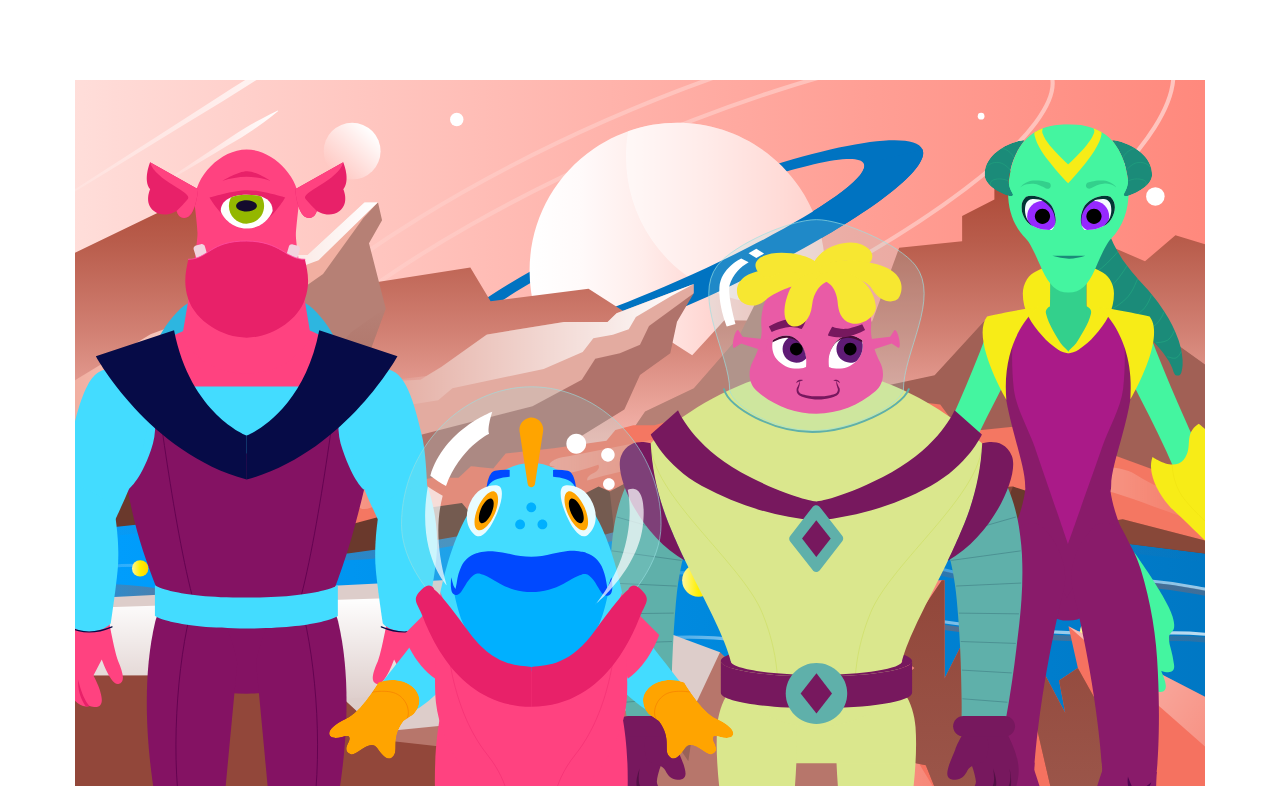
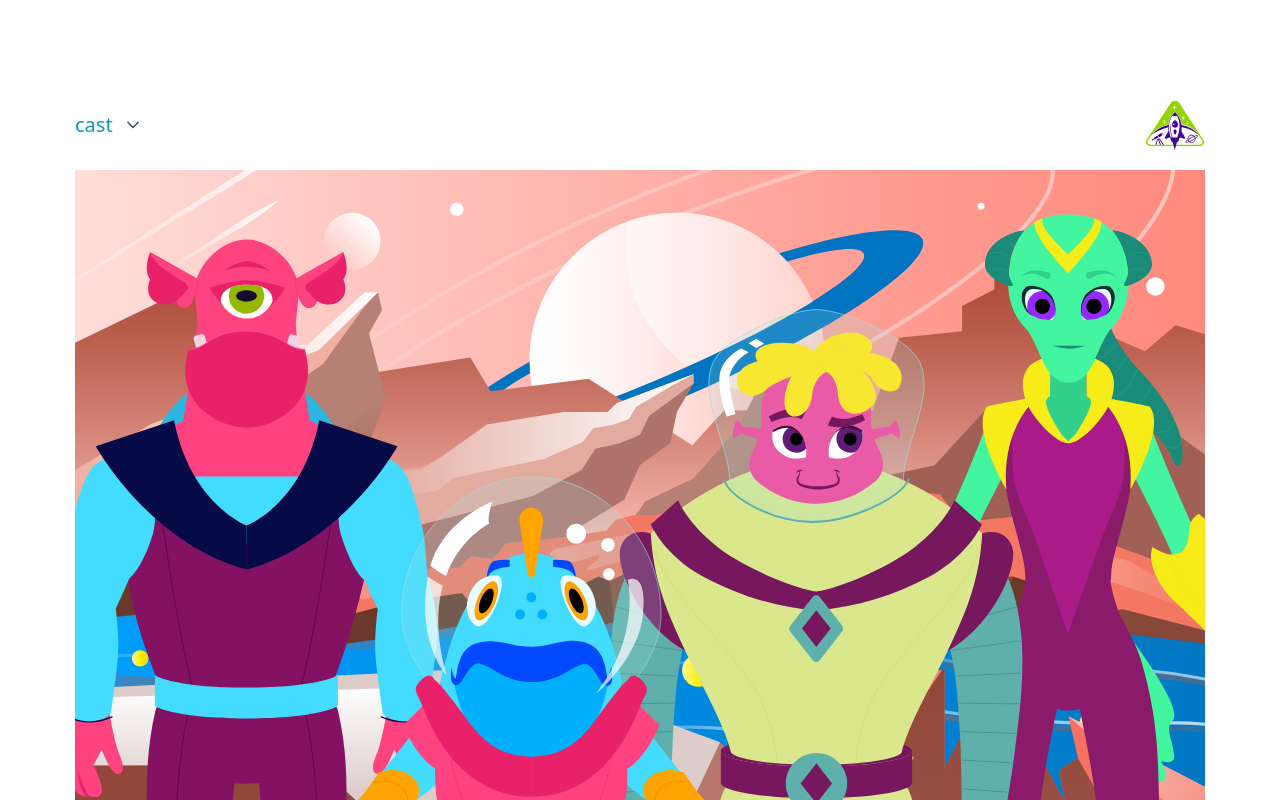
Before and after one commit to MarcelDurgante/hands-on-react, a React (Vite) app: page / in a window 1280 px wide. Shown: the top 800 px of the page. Built offline with nearby package versions, Linux system fonts and the light colour scheme.

Commit message:
Implemented Navigation bar

```diff
--- a/src/App.jsx
+++ b/src/App.jsx
@@ -1,6 +1,7 @@
 import { useState, useEffect } from 'react';
 import ListCast from './components/ListCast';
 import Modal from './components/Modal';
+import Nav from './components/Nav';
 
 function App() {
   const [cast, setCast] = useState([]);
@@ -13,9 +14,11 @@ function App() {
 
   useEffect(() => {
     fetchCast();
-  }, [])
+  })
 
   return (
+    <>
+      <Nav cast={cast} onChoice={(info) => { setMemberInfo(info) }} />
       <main className='container'>
         <hgroup>
           <img src='/images/group.svg' alt='StarGazers Group' />
@@ -30,6 +33,7 @@ function App() {
           )}
         </hgroup>
       </main>
+    </>
   )
 }
 export default App
--- /dev/null
+++ b/src/components/Nav.jsx
@@ -0,0 +1,30 @@
+/* eslint-disable react/prop-types */
+const Nav = ({ cast, onChoice }) => {
+    return (
+        <nav className='container'>
+            <ul>
+                <li>
+                    <details role='list'>
+                        <summary aria-haspopup='listbox' role='link'>cast</summary>
+                        <ul role='listbox'>
+                            {cast.map(member => (
+                                <li key={member.id}>
+                                    <a onClick={() => { onChoice(member) }} data-tooltip={member.name}>{member.name}</a>
+                                </li>
+                            ))}
+                        </ul>
+                    </details>
+                </li>
+            </ul>
+            <ul>
+                <li>
+                    <a href='#'>
+                        <img style={{ height: '50px' }} src='images/logo_bug_stargazers.svg' alt='Stargazers Logo' />
+                    </a>
+                </li>
+            </ul>
+        </nav>
+    )
+}
+
+export default Nav;
```
Lines whose indentation alone changed are shown as unchanged.
